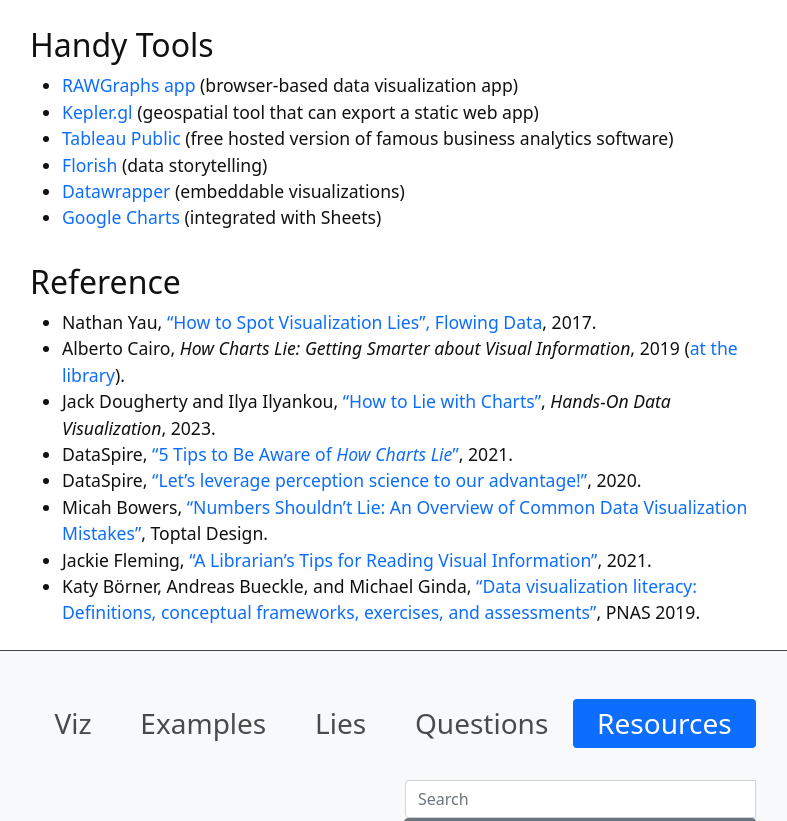
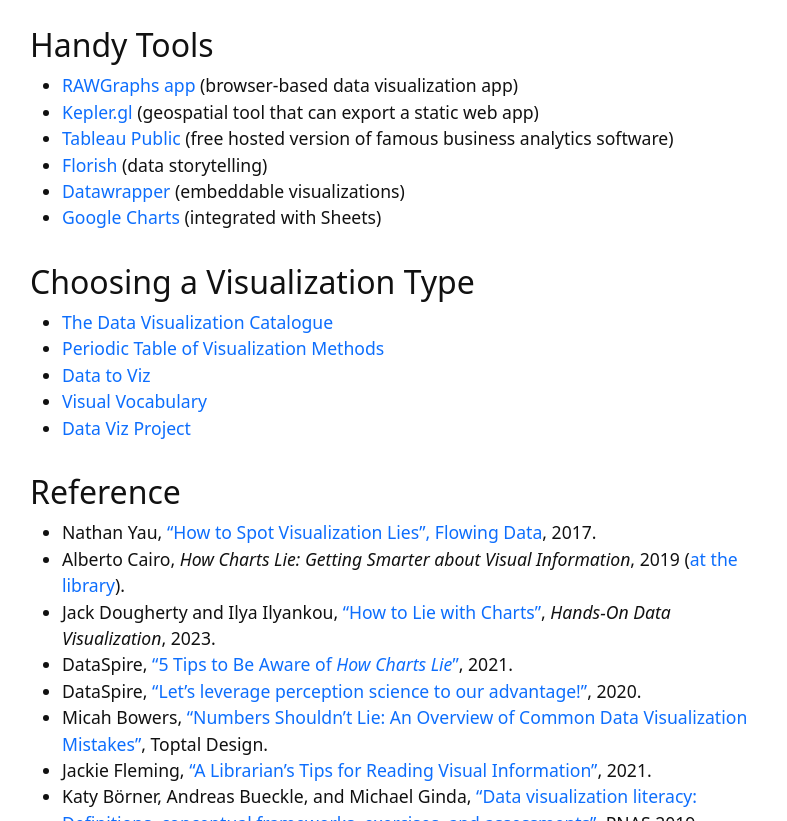
Before and after one commit to evanwill/charts-lie, a Jekyll site: the page built from content/4-resources.md, in a window 1280 px wide and 900 px high, scrolled down 432 px, cut to the strip 0-821 px from the top of the window. Shown: the whole strip, without its empty margins (247-1034 px from the left). Built offline with Jekyll 4.4.1, drawn with Linux system fonts in a browser that asks for light colours.

Commit message:
resources

```diff
--- a/content/4-resources.md
+++ b/content/4-resources.md
@@ -19,6 +19,14 @@ nav: Resources
 - [Datawrapper](https://www.datawrapper.de/) (embeddable visualizations)
 - [Google Charts](https://developers.google.com/chart) (integrated with Sheets)
 
+## Choosing a Visualization Type
+
+- [The Data Visualization Catalogue](https://datavizcatalogue.com/)
+- [Periodic Table of Visualization Methods](https://www.visual-literacy.org/periodic_table/periodic_table.html)
+- [Data to Viz](https://www.data-to-viz.com/)
+- [Visual Vocabulary](https://ft-interactive.github.io/visual-vocabulary/)
+- [Data Viz Project](https://datavizproject.com/#)
+
 ## Reference
 
 - Nathan Yau, ["How to Spot Visualization Lies", Flowing Data](https://flowingdata.com/2017/02/09/how-to-spot-visualization-lies/), 2017.
```
